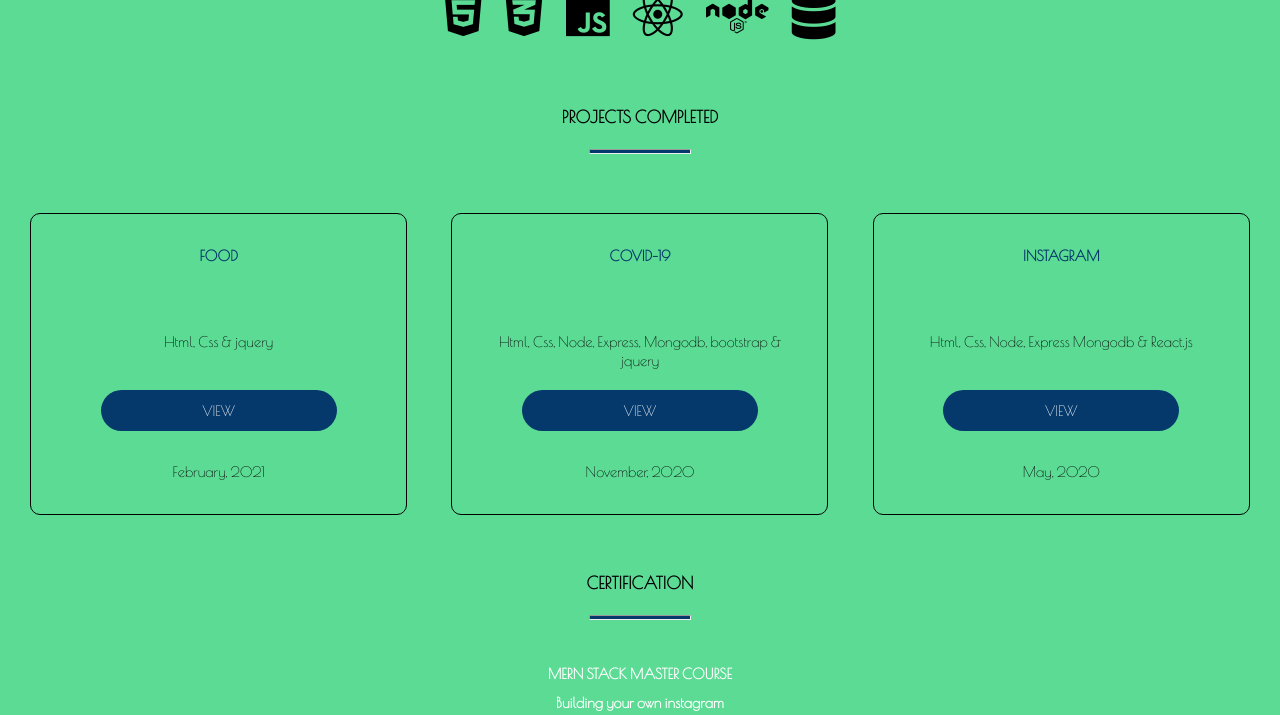
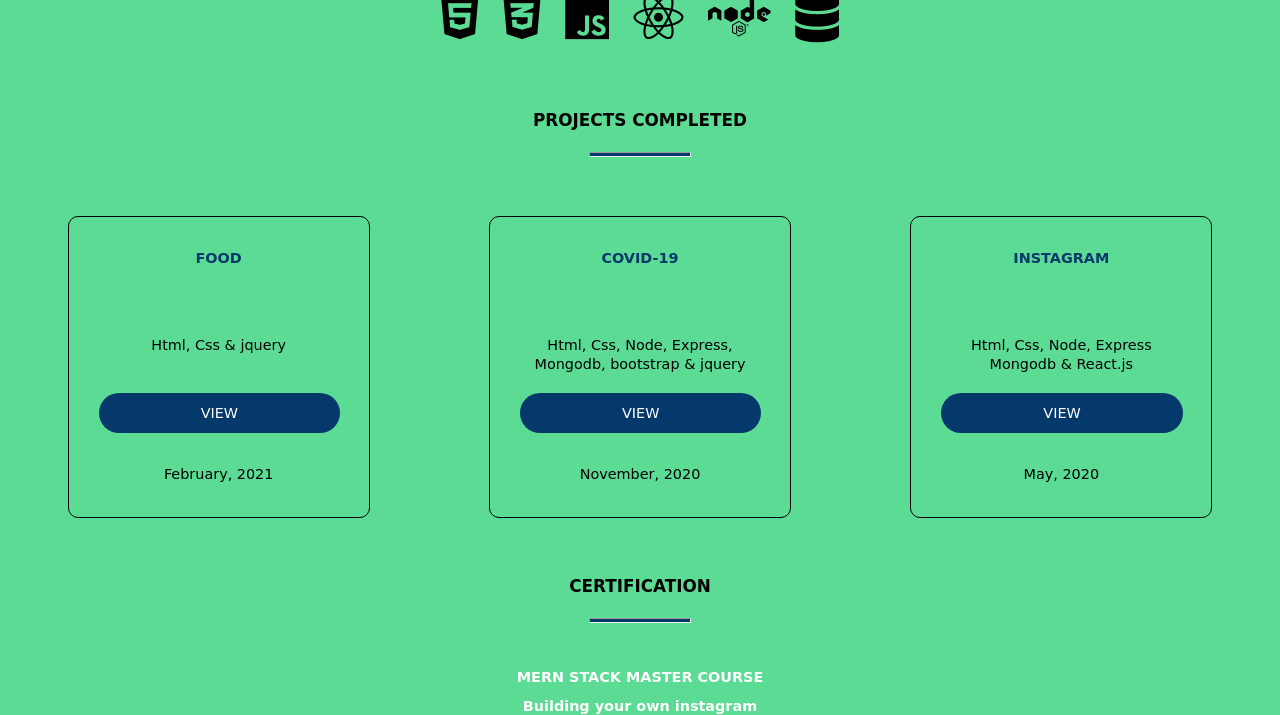
Before and after one commit to Olabisim/random_porfolio, a PHP site: page /index.html in a window 1280 px wide. Shown: the part 1480-2195 px from the top of the page. Run offline with PHP 8.4, Linux system fonts and the light colour scheme; some web fonts are replaced.

Commit message:
made font thicker and made tablet zone better

```diff
--- a/index.html
+++ b/index.html
@@ -9,8 +9,8 @@
     <link rel="stylesheet" href="https://cdnjs.cloudflare.com/ajax/libs/font-awesome/5.15.2/css/all.min.css">
     <link rel="preconnect" href="https://fonts.gstatic.com">
     <link href="https://fonts.googleapis.com/css2?family=Ballet&display=swap" rel="stylesheet">
-    <link rel="preconnect" href="https://fonts.gstatic.com">
-    <link href="https://fonts.googleapis.com/css2?family=Poiret+One&display=swap" rel="stylesheet">
+    <!-- <link rel="preconnect" href="https://fonts.gstatic.com">
+    <link href="https://fonts.googleapis.com/css2?family=Poiret+One&display=swap" rel="stylesheet">  -->
     <title>Olabisi</title>
 </head>
 <body>
--- a/main.css
+++ b/main.css
@@ -305,7 +305,7 @@ sup {
 .fourth_section .three_projects .each{
     border: 1px solid black;
     border-radius: 10px;
-    width: 375px;
+    width: 300px;
     height: 300px;
     /* background-color: black; */
 
@@ -407,6 +407,15 @@ section:last-of-type footer i {
         transition: 0.3s ease;
     }
 
+
+
+    .fourth_section .three_projects {
+        flex-wrap: wrap;
+    }
+    .fourth_section .three_projects .each:nth-of-type(3){
+        margin-top: 20px;
+    }
+
 }
 
 
@@ -468,6 +477,9 @@ section:last-of-type footer i {
         padding: 0px;
     }
 
+    .fourth_section .three_projects .each:nth-of-type(3){
+        margin-top: 15px;
+    }
 
     .fifth_section > div {
         width: 75%;
```
